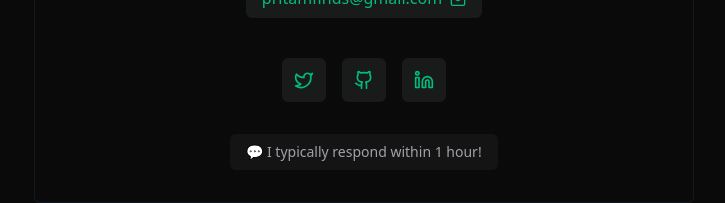
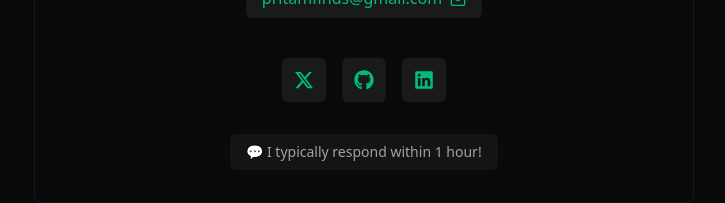
Before and after one commit to PrtHub/artifact-portfolio, a Next.js app: page / in a window 1280 px wide. Shown: the part 5431-5634 px from the top of the page, without its empty margins (276-1001 px from the left). Built offline with nearby package versions, Linux system fonts and the light colour scheme.

Commit message:
icons change and hydration error fix in the skills section

```diff
--- a/components/sections/contact-section.tsx
+++ b/components/sections/contact-section.tsx
@@ -1,6 +1,7 @@
+import { Mail } from "lucide-react";
 import HeadingBadge from "@/components/heading-badge";
 import { SpotlightCard } from "@/components/ui/spotlight-card";
-import { Github, Linkedin, Twitter, Mail } from "lucide-react";
+import { FaGithub, FaLinkedin, FaXTwitter } from "react-icons/fa6";
 
 export function ContactSection() {
   return (
@@ -56,7 +57,7 @@ export function ContactSection() {
                   className="group p-3 rounded-sm bg-gray-100 dark:bg-[#191a1a] text-[#08090a] dark:text-emerald-500 hover:bg-gray-200 dark:hover:bg-emerald-500/10 transition-colors relative overflow-hidden"
                 >
                   <span className="absolute inset-0 bg-gradient-to-br from-transparent via-transparent to-gray-200/50 dark:to-emerald-500/5 opacity-0 group-hover:opacity-100 transition-opacity" />
-                  <Twitter className="relative w-5 h-5" />
+                  <FaXTwitter className="relative w-5 h-5" />
                 </a>
 
                 <a
@@ -66,7 +67,7 @@ export function ContactSection() {
                   className="group p-3 rounded-sm bg-gray-100 dark:bg-[#191a1a] text-[#08090a] dark:text-emerald-500 hover:bg-gray-200 dark:hover:bg-emerald-500/10 transition-colors relative overflow-hidden"
                 >
                   <span className="absolute inset-0 bg-gradient-to-br from-transparent via-transparent to-gray-200/50 dark:to-emerald-500/5 opacity-0 group-hover:opacity-100 transition-opacity" />
-                  <Github className="relative w-5 h-5" />
+                  <FaGithub className="relative w-5 h-5" />
                 </a>
 
                 <a
@@ -76,7 +77,7 @@ export function ContactSection() {
                   className="group p-3 rounded-sm bg-gray-100 dark:bg-[#191a1a] text-[#08090a] dark:text-emerald-500 hover:bg-gray-200 dark:hover:bg-emerald-500/10 transition-colors relative overflow-hidden"
                 >
                   <span className="absolute inset-0 bg-gradient-to-br from-transparent via-transparent to-gray-200/50 dark:to-emerald-500/5 opacity-0 group-hover:opacity-100 transition-opacity" />
-                  <Linkedin className="relative w-5 h-5" />
+                  <FaLinkedin className="relative w-5 h-5" />
                 </a>
               </div>
             </div>
--- a/components/sections/skills-section.tsx
+++ b/components/sections/skills-section.tsx
@@ -1,5 +1,6 @@
 "use client";
 
+import { useEffect, useState } from "react";
 import HeadingBadge from "@/components/heading-badge";
 import { IconBrandNextjs } from "@tabler/icons-react";
 import { DiRedis } from "react-icons/di";
@@ -106,6 +107,15 @@ const SkillTag = ({ name, icon }: Skill) => {
 
 export function SkillsSection() {
   const { theme } = useTheme();
+  const [mounted, setMounted] = useState(false);
+
+  useEffect(() => {
+    setMounted(true);
+  }, []);
+
+  // For server-side rendering, use a default background that works for both themes
+  const defaultBackground = `radial-gradient(circle at center, rgba(128, 128, 128, 0.03) 0%, rgba(128, 128, 128, 0.06) 35%, transparent 70%)`;
+
   return (
     <section
       id="skills"
@@ -163,10 +173,11 @@ export function SkillsSection() {
             <div
               className="absolute inset-0 opacity-0 group-hover:opacity-100 transition-opacity duration-500 pointer-events-none"
               style={{
-                background:
-                  theme === "dark"
+                background: mounted
+                  ? theme === "dark"
                     ? `radial-gradient(circle at center, rgba(34, 197, 94, 0.03) 0%, rgba(34, 197, 94, 0.06) 35%, transparent 70%)`
-                    : `radial-gradient(circle at center, rgba(8, 9, 10, 0.03) 0%, rgba(8, 9, 10, 0.06) 35%, transparent 70%)`,
+                    : `radial-gradient(circle at center, rgba(8, 9, 10, 0.03) 0%, rgba(8, 9, 10, 0.06) 35%, transparent 70%)`
+                  : defaultBackground,
               }}
             />
             <div className="absolute -bottom-1 left-0 right-0 h-1 bg-gradient-to-r from-transparent via-[#08090a]/30 dark:via-emerald-500/30 to-transparent scale-x-0 group-hover:scale-x-100 opacity-0 group-hover:opacity-100 transition-all duration-500" />
```
Also changed, not shown: components/ui/spotlight-card.tsx (+14 -7 lines).
